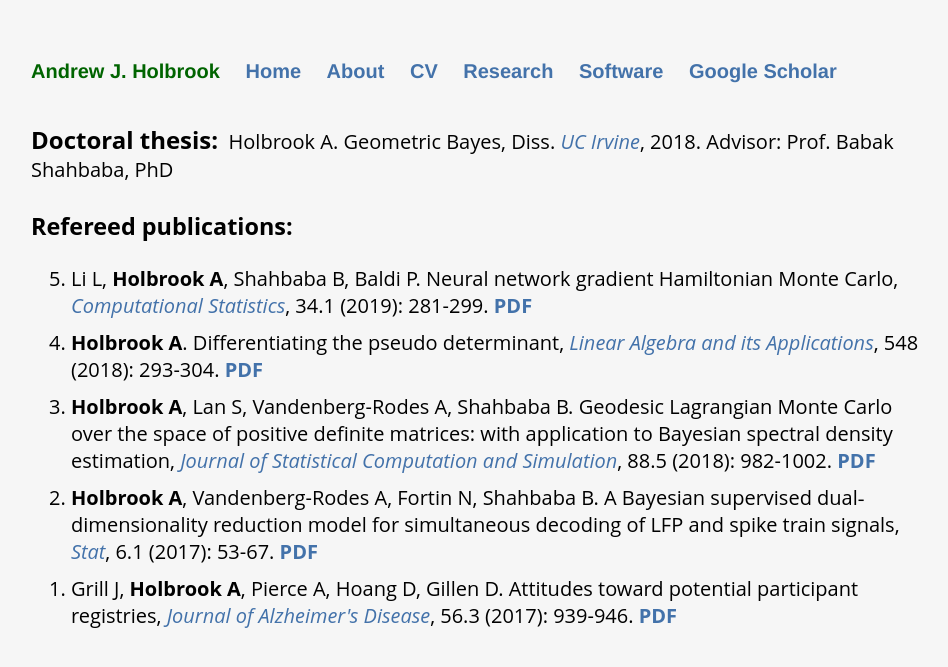
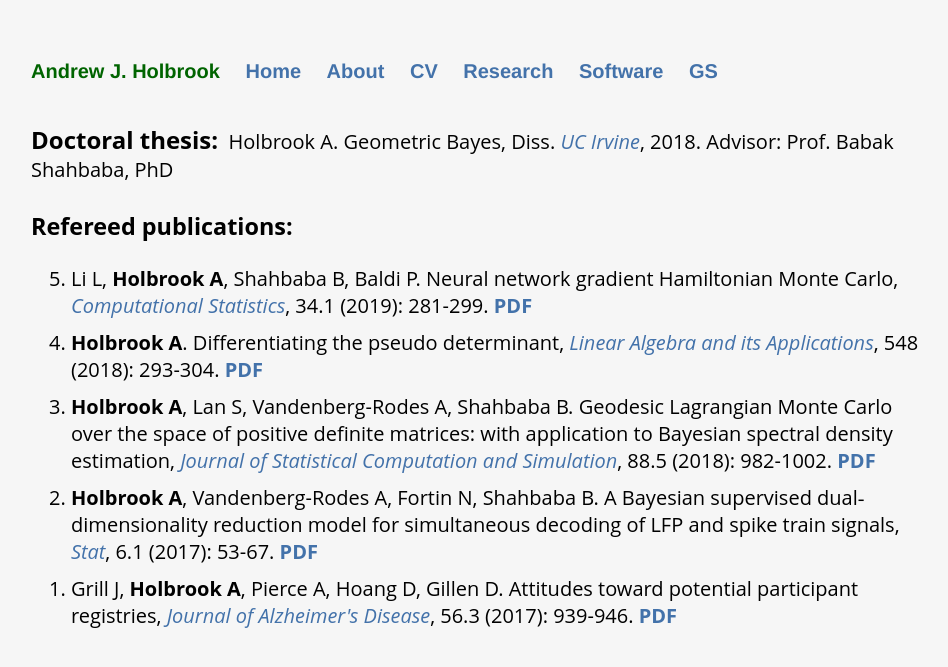
Before and after one commit to andrewjholbrook/andrewjholbrook.github.io, a Jekyll site: the page built from research.html, in a window 1280 px wide. Shown: the top 667 px of the page, without its empty margins (161-1109 px from the left). Built offline with Jekyll 4.4.1, drawn with Linux system fonts in a browser that asks for light colours.

Commit message:
Update default.html

```diff
--- a/_layouts/default.html
+++ b/_layouts/default.html
@@ -14,7 +14,7 @@
 	        		<li><a href="/cv">CV</a></li>
 	        		<li><a href="/research">Research</a></li>
 				<li><a href="/software">Software</a></li>
-			        <li><a href="https://scholar.google.com/citations?user=0CGN0BoAAAAJ&hl=en">Google Scholar</a></li>
+			        <li><a href="https://scholar.google.com/citations?user=0CGN0BoAAAAJ&hl=en">GS</a></li>
 	    		</ul>
 			</nav>
 			<div class="container">
```
